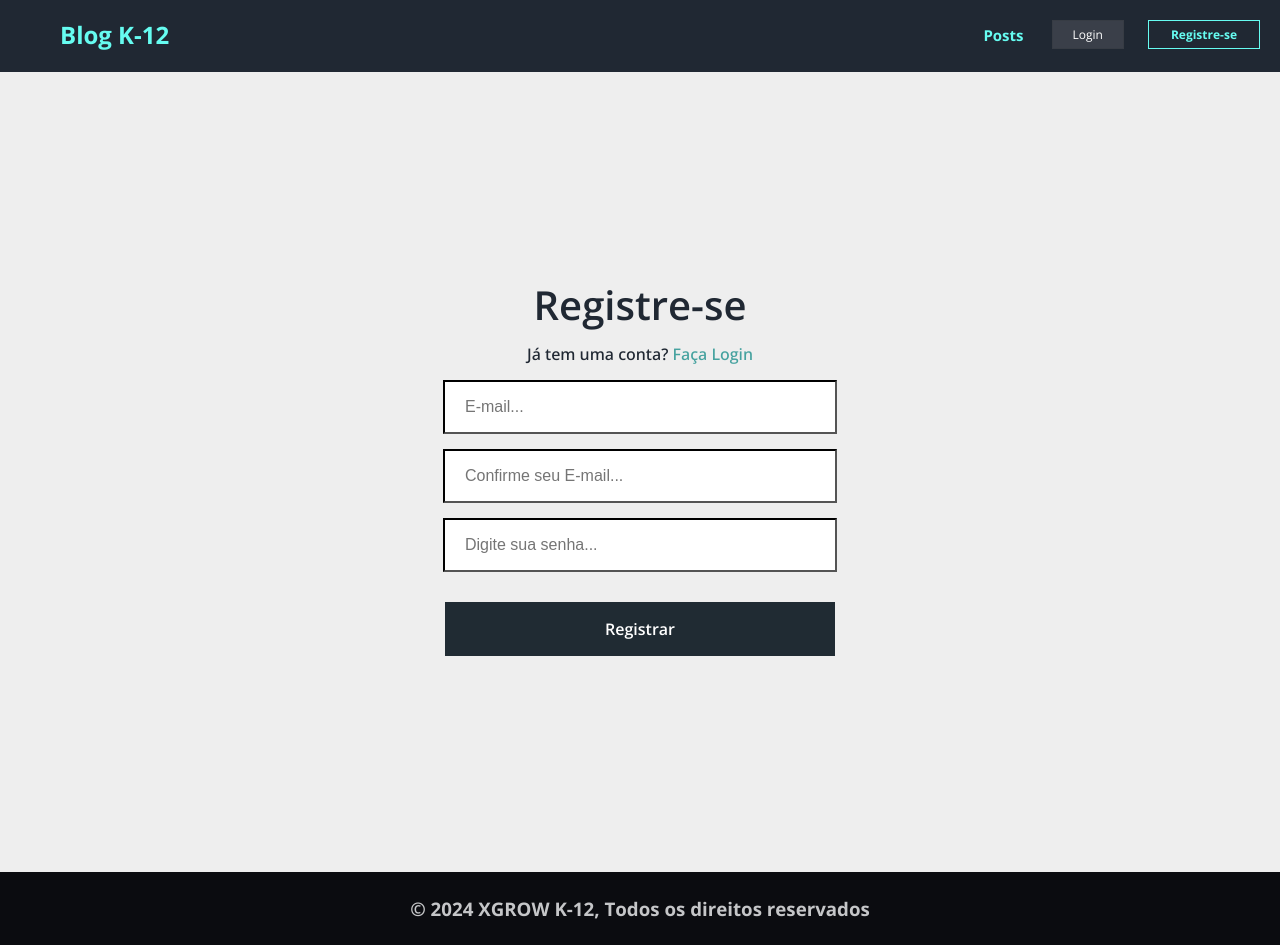
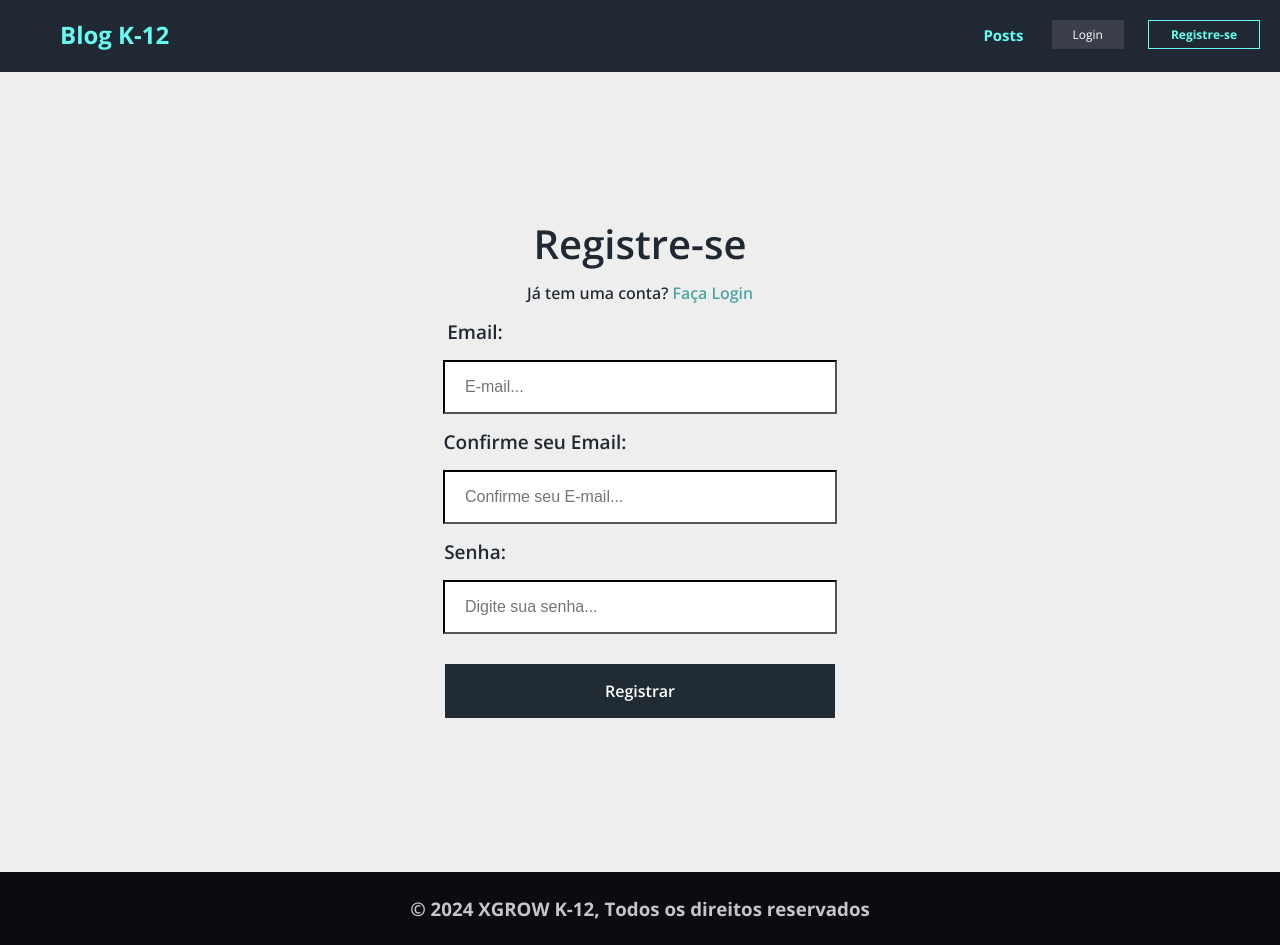
Before and after one commit to alessandreviaro/blogXgrow, a React (Create React App) app in the folder xgrow/: page /register in a window 1280 px wide. Built offline with nearby package versions, Linux system fonts and the light colour scheme.

Commit message:
more adjusts in login and register

```diff
--- a/xgrow/src/Pages/login.css
+++ b/xgrow/src/Pages/login.css
@@ -52,3 +52,9 @@
     color: #46a29f;
     font-weight: 550;
 }
+.label-login {
+    font-size: 19px;
+    font-weight: 600;
+    color: #202833;
+    margin-right: 330px;
+}
--- a/xgrow/src/Pages/login.jsx
+++ b/xgrow/src/Pages/login.jsx
@@ -45,12 +45,14 @@ const Login = () => {
                 <Link className="register-login" to="/register">&nbsp;Registre-se</Link>
             </div>
         </div>
+            <div className="label-login">Email:</div>
             <Input
             type="email"
             placeholder="Email..."
             value={email}
             onChange={(e) => [setEmail(e.target.value), setError("")]}
             />
+            <div className="label-login">Senha:</div>
             <Input
             type="password"
             placeholder="Senha..."
--- a/xgrow/src/Pages/register.css
+++ b/xgrow/src/Pages/register.css
@@ -16,3 +16,18 @@
     padding-right: 10px;
     margin-right: -120px;
 }
+
+.label-register {
+    font-size: 19px;
+    font-weight: 600;
+    color: #202833;
+    margin-right: 330px;
+    white-space: nowrap;
+}
+.label-register-problem {
+    font-size: 19px;
+    font-weight: 600;
+    color: #202833;
+    margin-right: 210px;
+    white-space: nowrap;
+}
--- a/xgrow/src/Pages/register.jsx
+++ b/xgrow/src/Pages/register.jsx
@@ -51,16 +51,19 @@ const Register = () => {
             <div className="label-signin">Já tem uma conta?</div>
             <div className="strong"><Link className="register-login" to="/login">&nbsp;Faça Login</Link></div>
           </div>
+          <div className="label-register">Email:</div>
           <Input
           type ="email"
           placeholder="E-mail..."
           value={email}
           onChange={(e) => [setEmail(e.target.value), setError("") ]} />
+          <div className="label-register-problem">Confirme seu Email:</div>
           <Input
           type ="email"
           placeholder="Confirme seu E-mail..."
           value={emailConfirma}
           onChange={(e) => [setEmailConfirma(e.target.value), setError("") ]} />
+          <div className="label-register">Senha:</div>
           <Input
           type ="senha"
           placeholder="Digite sua senha..."
```
